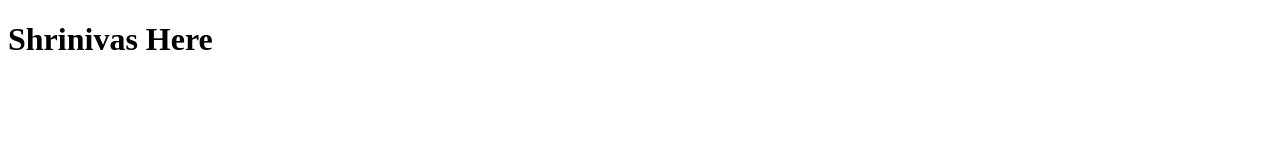
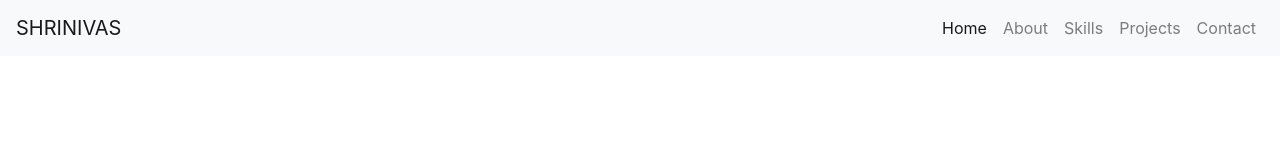
Before and after one commit to Shrinivas2/Portfolio_Shrinivas, a plain HTML site: page index.html in a window 1280 px wide. Drawn offline with nearby package versions, Linux system fonts and the light colour scheme.

Commit message:
updated files

```diff
--- a/index.html
+++ b/index.html
@@ -3,9 +3,49 @@
 <head>
 	<meta charset="utf-8">
 	<meta name="viewport" content="width=device-width, initial-scale=1">
-	<title></title>
+	<link rel="icon" type="image/png" href="https://encrypted-tbn0.gstatic.com/images?q=tbn:ANd9GcSf5gCr2aOdDUhxzcNRxSfWgXvNkrJmhFlAxw&usqp=CAU">
+
+	<!-- bootstrap link-->
+	<link rel="stylesheet" href="https://cdn.jsdelivr.net/npm/bootstrap@4.6.2/dist/css/bootstrap.min.css" integrity="sha384-xOolHFLEh07PJGoPkLv1IbcEPTNtaed2xpHsD9ESMhqIYd0nLMwNLD69Npy4HI+N" crossorigin="anonymous">
+
+	<!-- Java Script link added -->
+	<script src="https://cdn.jsdelivr.net/npm/jquery@3.5.1/dist/jquery.slim.min.js" integrity="sha384-DfXdz2htPH0lsSSs5nCTpuj/zy4C+OGpamoFVy38MVBnE+IbbVYUew+OrCXaRkfj" crossorigin="anonymous"></script>
+	<script src="https://cdn.jsdelivr.net/npm/bootstrap@4.6.2/dist/js/bootstrap.bundle.min.js" integrity="sha384-Fy6S3B9q64WdZWQUiU+q4/2Lc9npb8tCaSX9FK7E8HnRr0Jz8D6OP9dO5Vg3Q9ct" crossorigin="anonymous"></script>
+
+	<!-- css file added -->
+	<link rel="stylesheet" type="text/css" href="style.css">
+	<title>Shrinivas's Portfolio</title>
 </head>
 <body>
-	<h1> Shrinivas Here</h1>
+	<div class="navigation-bar">
+	<nav class="navbar navbar-expand-lg navbar-light bg-light">
+  <a class="navbar-brand" href="#">SHRINIVAS</a>
+  <button class="navbar-toggler" type="button" data-toggle="collapse" data-target="#navbarSupportedContent" aria-controls="navbarSupportedContent" aria-expanded="false" aria-label="Toggle navigation">
+    <span class="navbar-toggler-icon"></span>
+  </button>
+
+  <div class="collapse navbar-collapse" id="navbarSupportedContent">
+    <ul class="navbar-nav ml-auto">
+      <li class="nav-item active">
+        <a class="nav-link" href="#">Home <span class="sr-only">(current)</span></a>
+      </li>
+      <li class="nav-item">
+        <a class="nav-link" href="#">About</a>
+      </li>
+      <li class="nav-item">
+        <a class="nav-link" href="#">Skills</a>
+      </li>
+      <li class="nav-item">
+        <a class="nav-link" href="#">Projects</a>
+      </li>
+      <li class="nav-item">
+        <a class="nav-link" href="#">Contact</a>
+      </li>
+    </ul>
+
+  </div>
+</nav>
+
+	</div>
 </body>
 </html>
```
Also changed, not shown: style.css (added).
